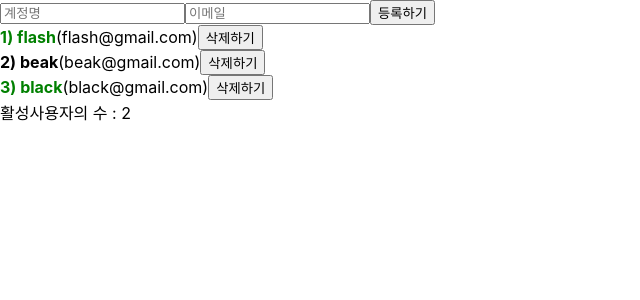
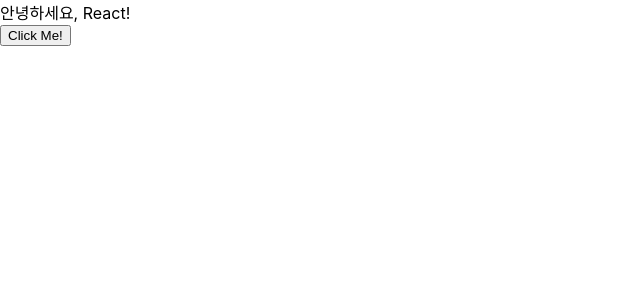
Before and after one commit to Miniminis/react-self-study, a React (Create React App) app in the folder begin-react/: page / in a window 1280 px wide. Shown: the top 300 px of the page, without its empty margins (0-640 px from the left). Built offline with nearby package versions, Linux system fonts and the light colour scheme.

Commit message:
feat ContextApi 연습

```diff
--- /dev/null
+++ b/begin-react/src/context-api/context-api.js
@@ -0,0 +1,28 @@
+import React, { createContext, useContext, useState } from "react";
+
+const MyContext = createContext('defaultContext');
+
+function Child () {
+    const text = useContext(MyContext);
+    return <div>안녕하세요, { text }</div>
+}
+
+function Parent() {
+    return <Child />
+}
+
+function GrandParent() {
+    return <Parent />
+}
+
+function ContextApi() {
+    const [value, setValue] = useState(true);
+    return (
+    <MyContext.Provider value = { value ? 'React!' : 'Java' }>
+        <GrandParent />
+        <button onClick={() => setValue(!value)}>Click Me!</button>
+    </MyContext.Provider>
+    )
+}
+
+export default ContextApi;
--- a/begin-react/src/index.js
+++ b/begin-react/src/index.js
@@ -3,10 +3,11 @@
 import './index.css';
 import App from './App';
 import reportWebVitals from './reportWebVitals';
+import ContextApi from './context-api/context-api';
 
 ReactDOM.render(
   <React.StrictMode>
-    <App />
+    <ContextApi />
   </React.StrictMode>,
   document.getElementById('root')
 );
--- a/begin-react/src/users/UserList.js
+++ b/begin-react/src/users/UserList.js
@@ -29,7 +29,7 @@
     }
 );
 
-function UserList( {users, onRemove, onToggle}) {
+function UserList({ users, onRemove, onToggle }) {
     return (
         <div>
             {
```
